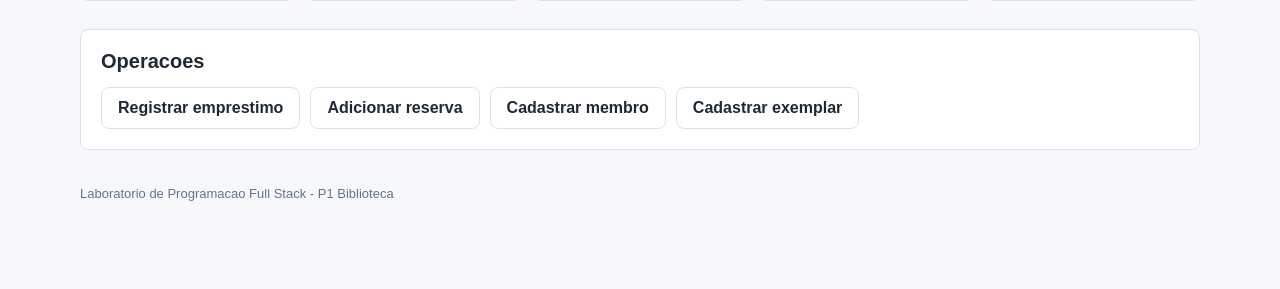
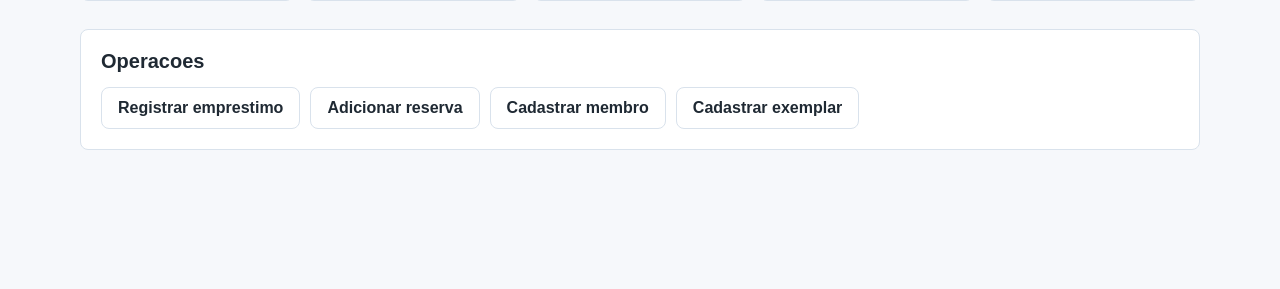
Before and after one commit to GBpontes22/Django_trabalho, a Django app: page /painel/ in a window 1280 px wide. Shown: the part 307-596 px from the top of the page. Run offline with Django 5.2, Linux system fonts and the light colour scheme; data that the repository does not hold is empty.

Commit message:
Remove course label from page footer

```diff
--- a/acervo/templates/base.html
+++ b/acervo/templates/base.html
@@ -33,8 +33,5 @@
         {% block conteudo %}{% endblock %}
     </main>
 
-    <footer class="rodape">
-        <span>Laboratorio de Programacao Full Stack - P1 Biblioteca</span>
-    </footer>
 </body>
 </html>
```
